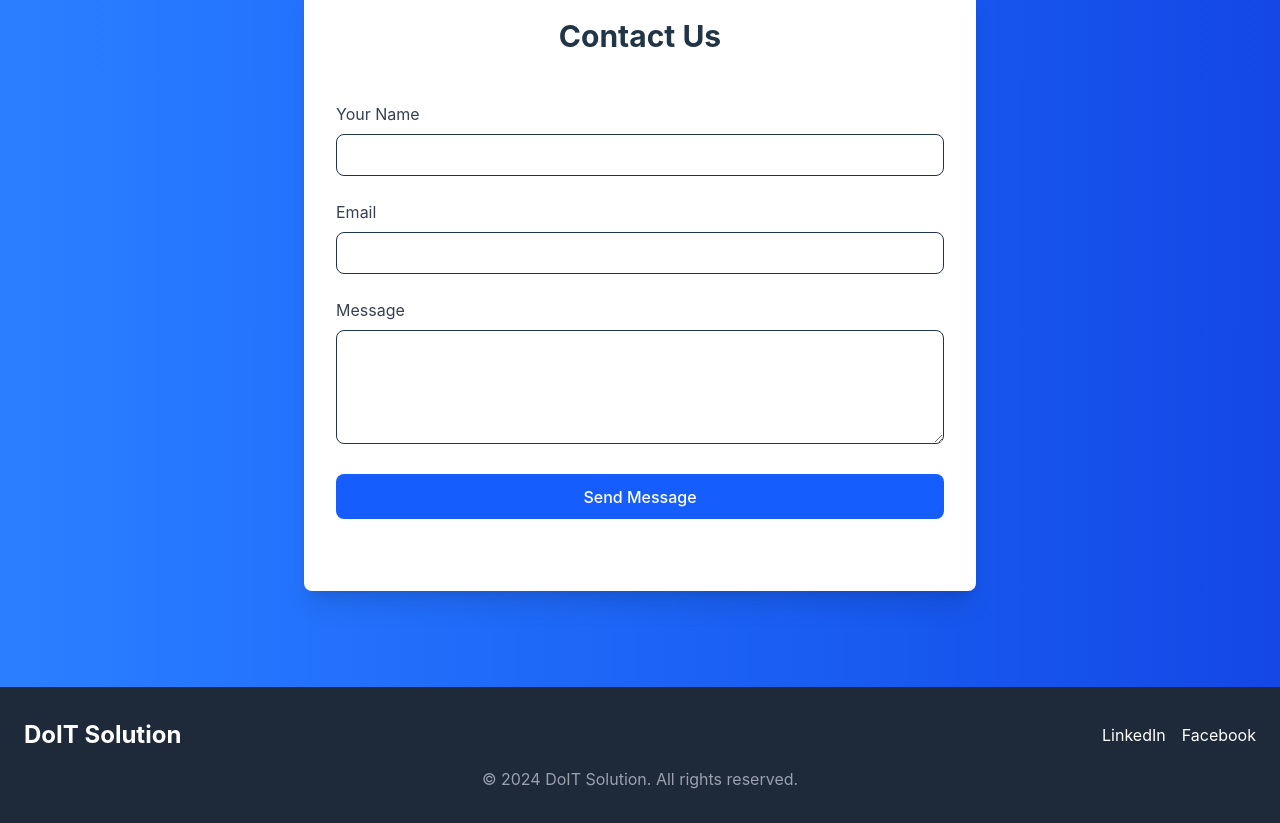
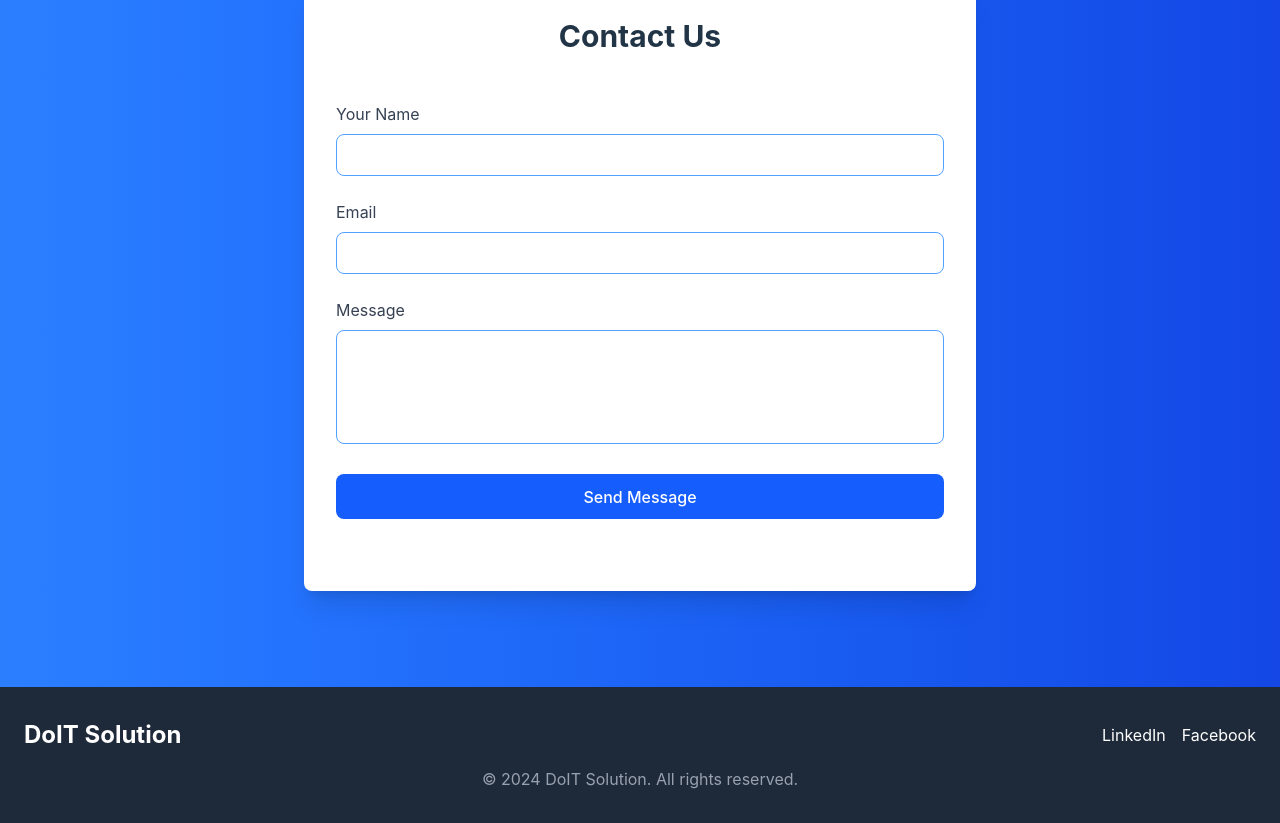
Before and after one commit to ngromyko/techtalentpro, a React (Vite) app: page / in a window 1280 px wide. Shown: the part 4240-5063 px from the top of the page. Built offline with nearby package versions, Linux system fonts and the light colour scheme.

Commit message:
update form

```diff
--- a/package.json
+++ b/package.json
@@ -12,6 +12,7 @@
     "deploy": "gh-pages -d dist"
   },
   "dependencies": {
+    "@emailjs/browser": "^4.4.1",
     "@tailwindcss/vite": "^4.0.1",
     "i18next": "^24.2.2",
     "i18next-browser-languagedetector": "^8.0.2",
--- a/src/components/BurgerMenu.tsx
+++ b/src/components/BurgerMenu.tsx
@@ -20,7 +20,7 @@ const BurgerMenu = () => {
           {sections.map((sections) => (
             <li key={sections.sectionName}>
               <a
-                className="text-gray-700 hover:text-blue-600 py-2 block border-b border-gray-400"
+                className="text-gray-700 hover:text-blue-600 py-2 block border-b border-blue-600"
                 onClick={() => {
                   setIsOpen(false);
                   scrollToSection(sections.sectionName);
--- a/src/components/ContactUsSection.tsx
+++ b/src/components/ContactUsSection.tsx
@@ -1,41 +1,87 @@
+import React, { useState } from "react";
 import { useTranslation } from "react-i18next";
+import emailjs, { EmailJSResponseStatus } from "@emailjs/browser";
 import Section from "./common/Section";
 import Container from "./common/Container";
 import SectionHeader from "./common/SectionHeader";
 
+interface FormI {
+  name: string;
+  email: string;
+  message: string;
+}
+
+const defaultValues: FormI = { name: "", email: "", message: "" };
+
 const ContactUsSection = () => {
   const { t } = useTranslation("translation", { keyPrefix: "contact" });
+  const [formData, setFormData] = useState<FormI>(defaultValues);
+
+  const handleChange = (e: React.ChangeEvent<HTMLInputElement | HTMLTextAreaElement>) => {
+    setFormData({ ...formData, [e.target.name]: e.target.value });
+  };
+
+  const sendEmail = async (e: React.SyntheticEvent<HTMLFormElement>) => {
+    e.preventDefault();
+
+    try {
+      await emailjs.send(
+        import.meta.env.VITE_EMAILJS_SERVICE_ID,
+        import.meta.env.VITE_EMAILJS_TEMPLATE_ID,
+        // @ts-ignore
+        formData
+        // {
+        //   publicKey: "YOUR_PUBLIC_KEY",
+        // }
+      );
+
+      setFormData(defaultValues);
+    } catch (err) {
+      if (err instanceof EmailJSResponseStatus) {
+        console.log("EMAILJS FAILED...", err);
+        return;
+      }
+
+      console.log("ERROR", err);
+    }
+  };
 
   return (
     <Section sectionName={"contact"} backgroundColor="blue">
       <Container>
         <div className="bg-white rounded-lg shadow-xl p-8 max-w-2xl mx-auto">
           <SectionHeader>{t("contactUs")}</SectionHeader>
-          <form id="contact-form" className="space-y-6">
+          <form onSubmit={sendEmail} id="contact-form" className="space-y-6">
             <div>
               <label className="block text-gray-700 mb-2">{t("yourName")}</label>
               <input
                 type="text"
-                name="user_name"
+                name="name"
+                value={formData.name}
+                onChange={handleChange}
                 required
-                className="w-full px-4 py-2 border rounded-lg focus:outline-none focus:border-blue-500"
+                className="w-full px-4 py-2 border rounded-lg border-blue-400 focus:outline-none focus:border-blue-700"
               />
             </div>
             <div>
               <label className="block text-gray-700 mb-2">Email</label>
               <input
                 type="email"
-                name="user_email"
+                name="email"
+                value={formData.email}
+                onChange={handleChange}
                 required
-                className="w-full px-4 py-2 border rounded-lg focus:outline-none focus:border-blue-500"
+                className="w-full px-4 py-2 border rounded-lg border-blue-400 focus:outline-none focus:border-blue-700"
               />
             </div>
             <div>
               <label className="block text-gray-700 mb-2">{t("message")}</label>
               <textarea
                 name="message"
+                value={formData.message}
+                onChange={handleChange}
                 required
-                className="w-full px-4 py-2 border rounded-lg focus:outline-none focus:border-blue-500"
+                className="w-full px-4 py-2 border rounded-lg border-blue-400 focus:outline-none focus:border-blue-700 resize-none"
                 rows={4}
               ></textarea>
             </div>
--- a/src/components/MenuButton.tsx
+++ b/src/components/MenuButton.tsx
@@ -9,7 +9,7 @@ interface Props {
   strokeWidth?: string | number;
 }
 
-const MenuButton = ({ isOpen, width, height, onClick, strokeWidth = 2, color = "#000" }: Props) => {
+const MenuButton = ({ isOpen, width, height, onClick, strokeWidth = 2, color = "#155dfc" }: Props) => {
   const variant = isOpen ? "opened" : "closed";
   const top = {
     closed: {
--- a/src/components/NavBar.tsx
+++ b/src/components/NavBar.tsx
@@ -28,7 +28,7 @@ const NavBar = () => {
             </div>
             {isShowLanguageSwitch && (
               <button
-                className="px-4 py-2 text-blue-600 rounded"
+                className="px-4 py-2 rounded"
                 onClick={() => {
                   const languageToSet = i18n.language === "en" ? "ru" : "en";
                   setCurrentLang(languageToSet);
--- a/src/components/TechnologiesSection.tsx
+++ b/src/components/TechnologiesSection.tsx
@@ -45,7 +45,7 @@ const TechnologiesSection = () => {
         <SectionHeader>{t("skillsAndCompetencies")}</SectionHeader>
         <div className="max-w-7xl mx-auto text-center">
           {technologies.map((technology) => (
-            <div className="flex flex-col md:flex-row items-center mb-12 ">
+            <div className="flex flex-col md:flex-row items-center mb-12" key={technology.title}>
               <p className="flex items-center justify-center md:justify-start  h-full text-md md:text-xl font-bold text-gray-800 mb-4 md:mb-0 mr-5 min-w-60">
                 {technology.title}
               </p>
```
Also changed, not shown: 2 other files (tests, documents, lock files or other folders).
